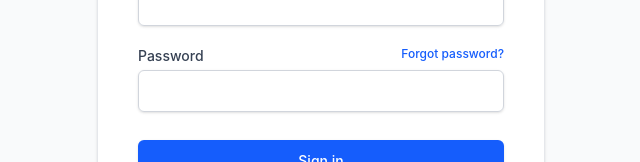
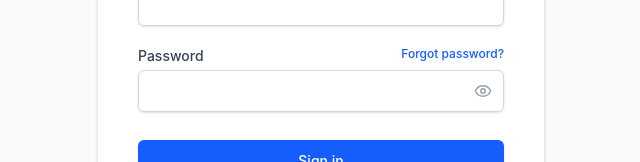
Before and after one commit to shashanksk8066/Creator-Instance, a React (Vite) app in the folder frontend/: page /login in a window 1280 px wide. Shown: the part 397-559 px from the top of the page, without its empty margins (319-959 px from the left). Built offline with nearby package versions, Linux system fonts and the light colour scheme; no server answers.

Commit message:
kept subscribed only for comments

```diff
--- a/frontend/src/pages/auth/Login.tsx
+++ b/frontend/src/pages/auth/Login.tsx
@@ -2,11 +2,13 @@ import React, { useState } from 'react';
 import { Link, useNavigate } from 'react-router-dom';
 import { signInWithEmailAndPassword } from 'firebase/auth';
 import { auth } from '../../config/firebase';
+import { Eye, EyeOff } from 'lucide-react';
 
 export const Login = () => {
   const navigate = useNavigate();
   const [loading, setLoading] = useState(false);
   const [error, setError] = useState('');
+  const [showPassword, setShowPassword] = useState(false);
 
   const [formData, setFormData] = useState({
     email: '',
@@ -69,7 +71,23 @@ export const Login = () => {
              <label className="block text-sm font-medium text-gray-700">Password</label>
              <Link to="/forgot-password" className="text-xs font-medium text-blue-600 hover:text-blue-500">Forgot password?</Link>
           </div>
-          <input required type="password" name="password" value={formData.password} onChange={handleChange} className="mt-1 block w-full rounded-md border-gray-300 shadow-sm focus:border-blue-500 focus:ring-blue-500 sm:text-sm p-2.5 border" />
+          <div className="relative mt-1">
+            <input
+              required
+              type={showPassword ? "text" : "password"}
+              name="password"
+              value={formData.password}
+              onChange={handleChange}
+              className="block w-full rounded-md border-gray-300 shadow-sm focus:border-blue-500 focus:ring-blue-500 sm:text-sm p-2.5 border pr-10"
+            />
+            <button
+              type="button"
+              className="absolute inset-y-0 right-0 pr-3 flex items-center text-gray-400 hover:text-gray-600"
+              onClick={() => setShowPassword(!showPassword)}
+            >
+              {showPassword ? <EyeOff size={18} /> : <Eye size={18} />}
+            </button>
+          </div>
         </div>
 
         <div className="pt-2">
--- a/frontend/src/pages/auth/Register.tsx
+++ b/frontend/src/pages/auth/Register.tsx
@@ -1,5 +1,5 @@
 import React, { useState } from 'react';
-import { X } from 'lucide-react';
+import { X, Eye, EyeOff } from 'lucide-react';
 import { Link, useNavigate } from 'react-router-dom';
 import { signInWithEmailAndPassword } from 'firebase/auth';
 import { auth } from '../../config/firebase';
@@ -10,6 +10,7 @@ export const Register = () => {
   const [error, setError] = useState('');
   const [showConsent, setShowConsent] = useState(false);
   const [consentChecked, setConsentChecked] = useState(false);
+  const [showPassword, setShowPassword] = useState(false);
 
   const [formData, setFormData] = useState({
     fullName: '',
@@ -99,7 +100,16 @@ export const Register = () => {
             </div>
             <div>
               <label className="block text-sm font-semibold text-gray-700 mb-1">Password</label>
-              <input required type="password" name="password" value={formData.password} onChange={handleChange} placeholder="••••••••" minLength={6} className="block w-full rounded-lg border-gray-300 shadow-sm focus:border-blue-500 focus:ring-blue-500 sm:text-sm p-3 border bg-gray-50" />
+              <div className="relative">
+                <input required type={showPassword ? "text" : "password"} name="password" value={formData.password} onChange={handleChange} placeholder="••••••••" minLength={6} className="block w-full rounded-lg border-gray-300 shadow-sm focus:border-blue-500 focus:ring-blue-500 sm:text-sm p-3 border bg-gray-50 pr-10" />
+                <button
+                  type="button"
+                  className="absolute inset-y-0 right-0 pr-3 flex items-center text-gray-400 hover:text-gray-600"
+                  onClick={() => setShowPassword(!showPassword)}
+                >
+                  {showPassword ? <EyeOff size={18} /> : <Eye size={18} />}
+                </button>
+              </div>
             </div>
           </div>
         </div>
```
